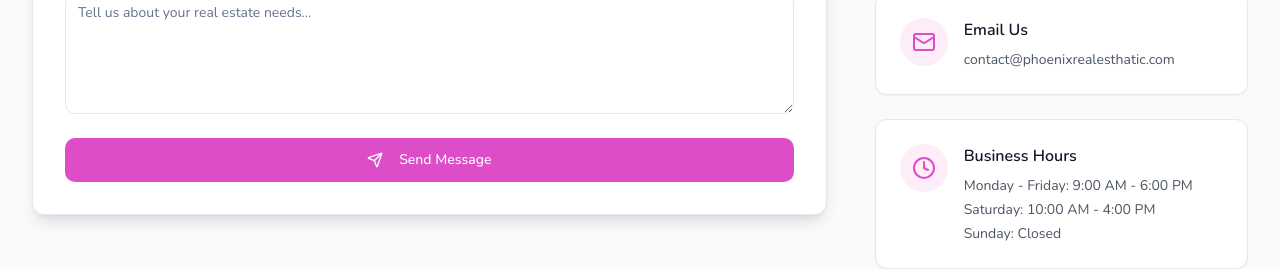
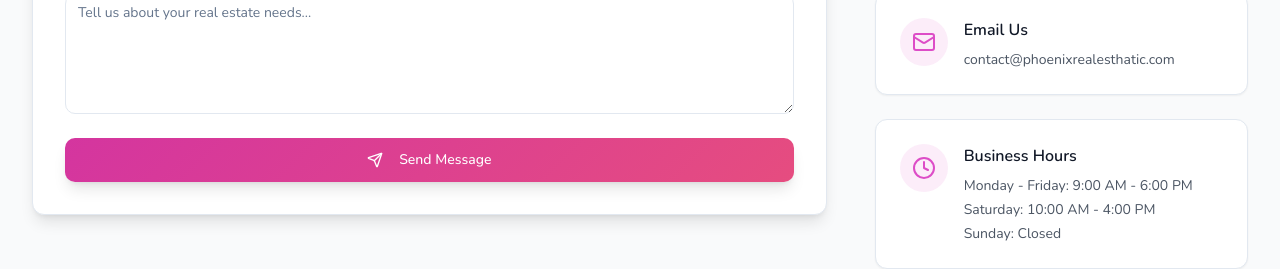
Before and after one commit to Tatz18/vivid-violet-web-forge, a React (Vite) app: page /contact in a window 1280 px wide. Shown: the part 840-1109 px from the top of the page. Built offline with nearby package versions, Linux system fonts and the light colour scheme; no server answers; the database is empty.

Commit message:
Add gradient and hover animation to buttons
Apply a pink gradient and hover animation to all buttons across the website.

```diff
--- a/src/components/ui/button.tsx
+++ b/src/components/ui/button.tsx
@@ -5,19 +5,20 @@ import { cva, type VariantProps } from "class-variance-authority"
 import { cn } from "@/lib/utils"
 
 const buttonVariants = cva(
-  "inline-flex items-center justify-center gap-2 whitespace-nowrap rounded-md text-sm font-medium ring-offset-background transition-colors focus-visible:outline-none focus-visible:ring-2 focus-visible:ring-ring focus-visible:ring-offset-2 disabled:pointer-events-none disabled:opacity-50 [&_svg]:pointer-events-none [&_svg]:size-4 [&_svg]:shrink-0",
+  "inline-flex items-center justify-center gap-2 whitespace-nowrap rounded-md text-sm font-medium ring-offset-background transition-all duration-300 focus-visible:outline-none focus-visible:ring-2 focus-visible:ring-ring focus-visible:ring-offset-2 disabled:pointer-events-none disabled:opacity-50 [&_svg]:pointer-events-none [&_svg]:size-4 [&_svg]:shrink-0",
   {
     variants: {
       variant: {
-        default: "bg-primary text-primary-foreground hover:bg-primary/90",
+        default: "btn-gradient-pink btn-hover-glow",
         destructive:
-          "bg-destructive text-destructive-foreground hover:bg-destructive/90",
+          "bg-destructive text-destructive-foreground hover:bg-destructive/90 btn-hover-glow",
         outline:
-          "border border-input bg-background hover:bg-accent hover:text-accent-foreground",
+          "border border-input bg-background hover:bg-accent hover:text-accent-foreground btn-hover-glow hover:border-primary",
         secondary:
-          "bg-secondary text-secondary-foreground hover:bg-secondary/80",
-        ghost: "hover:bg-accent hover:text-accent-foreground",
-        link: "text-primary underline-offset-4 hover:underline",
+          "btn-gradient-pink-secondary btn-hover-glow",
+        ghost: "hover:bg-accent hover:text-accent-foreground btn-hover-glow",
+        link: "text-primary underline-offset-4 hover:underline transition-all duration-300 hover:text-primary/80",
+        accent: "btn-gradient-pink-accent btn-hover-pulse",
       },
       size: {
         default: "h-10 px-4 py-2",
--- a/src/index.css
+++ b/src/index.css
@@ -37,6 +37,12 @@ All colors MUST be HSL.
     --ring: 320 65% 52%;
 
     --radius: 0.75rem;
+
+    /* Pink gradient variables */
+    --gradient-pink-primary: linear-gradient(135deg, hsl(320, 65%, 52%), hsl(340, 75%, 60%));
+    --gradient-pink-secondary: linear-gradient(135deg, hsl(340, 60%, 55%), hsl(350, 70%, 65%));
+    --gradient-pink-accent: linear-gradient(135deg, hsl(310, 60%, 50%), hsl(330, 80%, 55%));
+    --gradient-pink-glow: linear-gradient(135deg, hsl(320, 70%, 55%), hsl(340, 80%, 65%));
 
     --sidebar-background: 0 0% 98%;
     --sidebar-foreground: 240 5.3% 26.1%;
@@ -116,4 +122,44 @@ All colors MUST be HSL.
     -webkit-box-orient: vertical;
     -webkit-line-clamp: 2;
   }
+
+  /* Button gradient utilities */
+  .btn-gradient-pink {
+    background: var(--gradient-pink-primary);
+    @apply text-white border-0 shadow-lg;
+  }
+
+  .btn-gradient-pink-secondary {
+    background: var(--gradient-pink-secondary);
+    @apply text-white border-0 shadow-md;
+  }
+
+  .btn-gradient-pink-accent {
+    background: var(--gradient-pink-accent);
+    @apply text-white border-0 shadow-sm;
+  }
+
+  /* Button hover animations */
+  .btn-hover-glow {
+    @apply transition-all duration-300 hover:shadow-xl hover:scale-105;
+  }
+
+  .btn-hover-glow:hover {
+    box-shadow: 0 10px 40px hsla(320, 65%, 52%, 0.4);
+    transform: translateY(-2px) scale(1.02);
+  }
+
+  .btn-hover-pulse {
+    @apply transition-all duration-300 hover:scale-105;
+    animation: pulse-pink 2s infinite;
+  }
+
+  @keyframes pulse-pink {
+    0%, 100% {
+      box-shadow: 0 0 0 0 hsla(320, 65%, 52%, 0.7);
+    }
+    50% {
+      box-shadow: 0 0 0 10px hsla(320, 65%, 52%, 0);
+    }
+  }
 }
```
